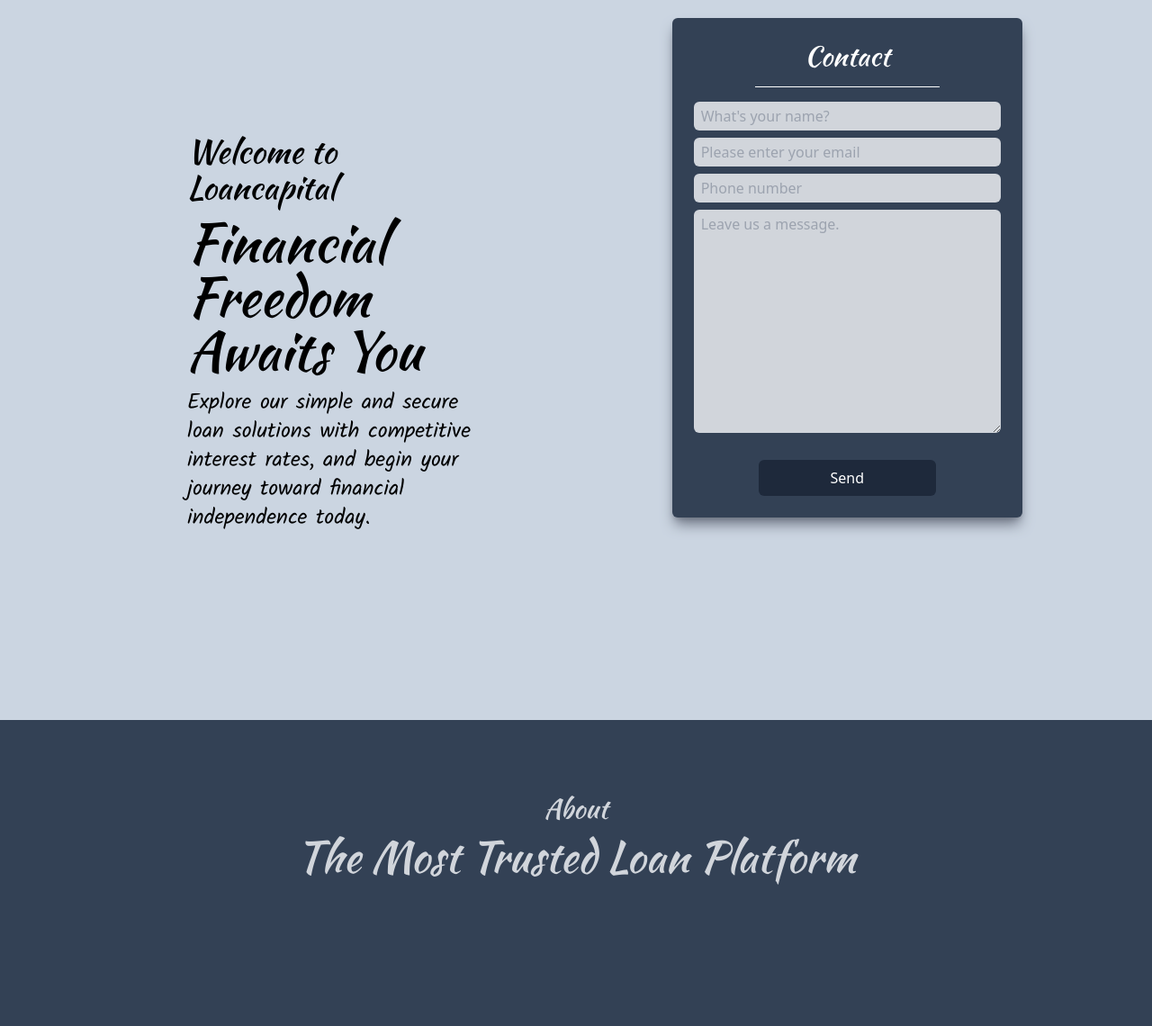
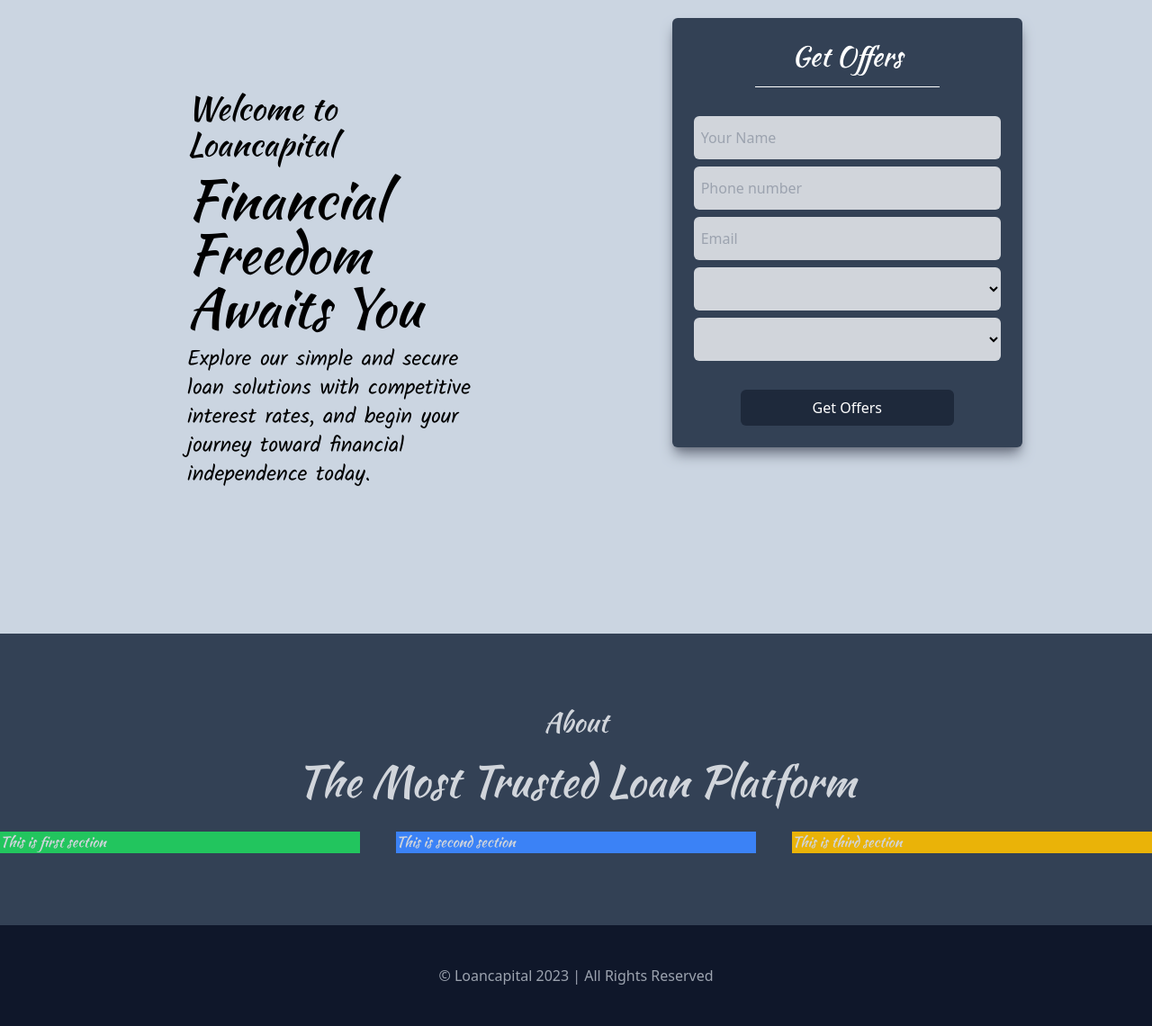
Before and after one commit to suhailyazdan/loancapital, a website: page src/index.html in a window 1280 px wide. Shown: the part 140-1280 px from the top of the page at 90% size. Before the commit the page ends 1196 px from the top, so only its background shows below. Drawn offline with Linux system fonts and the light colour scheme; a web font is replaced by a local one.

Commit message:
some modifications in form
some modifications in form

```diff
--- a/src/index.html
+++ b/src/index.html
@@ -23,7 +23,7 @@
 
         <div class="grid grid-cols-12 bg-slate-300">
             <div class="col-span-7">
-                <div class="m-52 font-kaushanscript">
+                <div class="my-40 mx-52 font-kaushanscript">
                     <h4 class="text-4xl">Welcome to Loancapital</h4>
                     <h1 class="mt-3 text-6xl">Financial Freedom Awaits You</h1>
                     <p class="mt-3 text-2xl font-kalam">Explore our simple and secure loan solutions with competitive interest rates, and begin your journey toward financial independence today.</p>
@@ -33,21 +33,39 @@
             <div class="col-span-5">
                 <div class="mt-20 me-36">
                     <div class="container max-w-2xl p-6 mx-auto rounded-md shadow-lg shadow-gray-500 bg-slate-700">
-                        <h1 class="text-3xl text-center text-white font-kaushanscript">Contact</h1>
-                        <hr class="w-3/5 mx-auto my-4 border-t border-white">
+                        <h1 class="text-3xl text-center text-white font-kaushanscript">Get Offers</h1>
+                        <hr class="w-3/5 mx-auto mt-4 mb-8 border-t border-white">
                         <label class="block mb-2" for="name">
-                            <input type="text" id="name" placeholder="What's your name?" class="w-full px-2 py-1 bg-gray-300 rounded-md">
+                            <input type="text" id="name" placeholder="Your Name" class="w-full px-2 py-3 bg-gray-300 rounded-md">
                         </label>
+
+                        <label class="block mb-2" for="phone">
+                            <input type="number" id="phone" placeholder="Phone number" class="w-full px-2 py-3 bg-gray-300 rounded-md">
+                        </label>
+
                         <label class="block mb-2" for="email">
-                            <input type="email" id="email" placeholder="Please enter your email" class="w-full px-2 py-1 bg-gray-300 rounded-md">
+                            <input type="email" id="email" placeholder="Email" class="w-full px-2 py-3 bg-gray-300 rounded-md">
                         </label>
-                        <label class="block mb-2" for="phone">
-                            <input type="number" id="phone" placeholder="Phone number" class="w-full px-2 py-1 bg-gray-300 rounded-md">
+
+                        <label class="block mb-2" for="employment">
+                            <select name="employment" id="employment" type="employment" class="w-full px-2 py-3 bg-gray-300 rounded-md">
+                                <option value="" disabled selected></option>
+                                <option value="saab">Saab</option>
+                                <option value="mercedes">Mercedes</option>
+                                <option value="audi">Audi</option>
+                              </select>
                         </label>
-                        <label class="block mb-2" for="mensaje">
-                            <textarea name="mensaje" id="mensaje" cols="30" rows="10" placeholder="Leave us a message." class="w-full px-2 py-1 bg-gray-300 rounded-md"></textarea>
+
+                        <label class="block mb-2" for="employment">
+                            <select name="employment" id="employment" type="employment" class="w-full px-2 py-3 bg-gray-300 rounded-md">
+                                <option value="" disabled selected></option>
+                                <option value="saab">Saab</option>
+                                <option value="mercedes">Mercedes</option>
+                                <option value="audi">Audi</option>
+                              </select>
                         </label>
-                        <input type="submit" value="Send" class="block h-10 px-20 mx-auto mt-6 text-white transition-transform rounded-md cursor-pointer bg-slate-800 w-3/10 hover:scale-105">
+
+                        <input type="submit" value="Get Offers" class="block h-10 px-20 mx-auto mt-8 text-white transition-transform rounded-md cursor-pointer bg-slate-800 w-3/10 hover:scale-105">
                     </div>
                 </div>
             </div>
@@ -55,8 +73,21 @@
 
         <div class="flex flex-col items-center my-20 text-gray-300 font-kaushanscript">
             <h4 class="text-3xl">About</h4>
-            <h1 class="mt-3 text-5xl">The Most Trusted Loan Platform</h1>
+            <h1 class="mt-6 text-5xl">The Most Trusted Loan Platform</h1>
+            <div class="grid w-full grid-cols-12 gap-10 mt-8">
+                <div class="col-span-4 bg-green-500">This is first section</div>
+                <div class="col-span-4 bg-blue-500">This is second section</div>
+                <div class="col-span-4 bg-yellow-500">This is third section</div>
+            </div>
         </div>
+
+
+
+
+    </div>
+
+    <div class="flex items-center justify-center text-gray-400 h-28 bg-slate-900">
+        <h5>© Loancapital 2023 | All Rights Reserved</h5>
     </div>
 
 
```
Also changed, not shown: dist/output.css.
